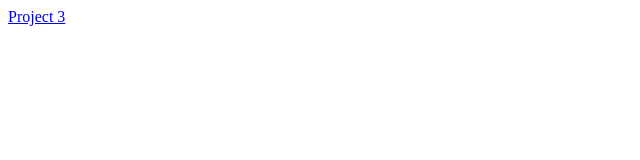
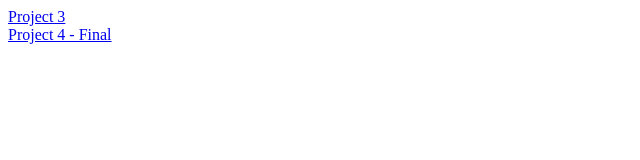
Before and after one commit to mjscreative/cmst-385, a plain HTML site: page index.html in a window 1280 px wide. Shown: the whole page, without its empty margins (0-640 px from the left). Drawn offline with Linux system fonts and the light colour scheme.

Commit message:
Update index.html

```diff
--- a/index.html
+++ b/index.html
@@ -8,5 +8,7 @@
 </head>
 <body>
     <a href="project3/index.html">Project 3</a>
+    <br>
+    <a href="project4/index.html">Project 4 - Final</a>
 </body>
 </html>
```
